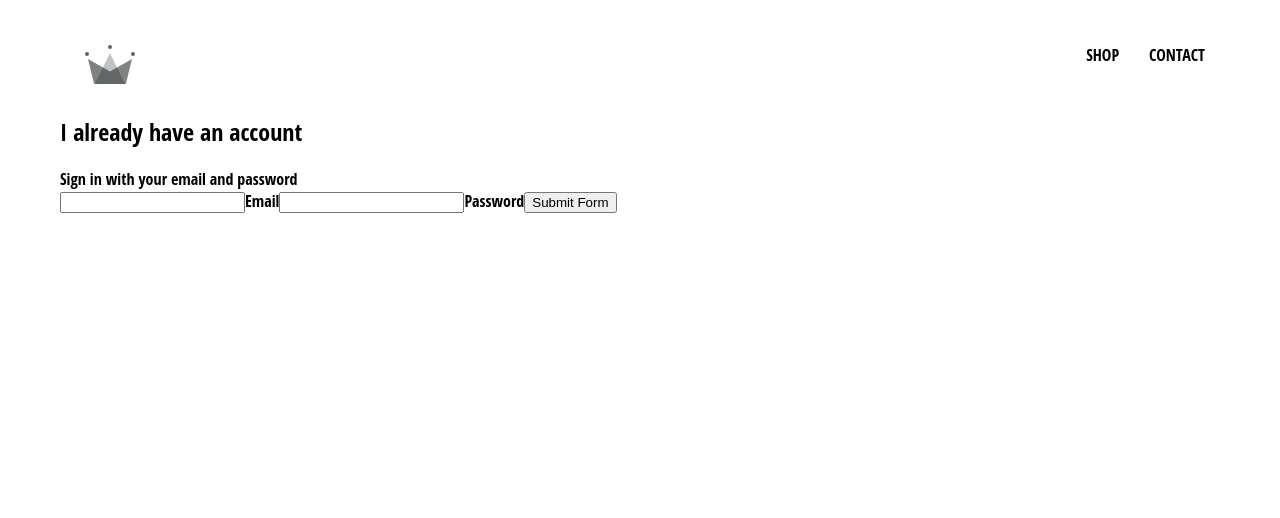
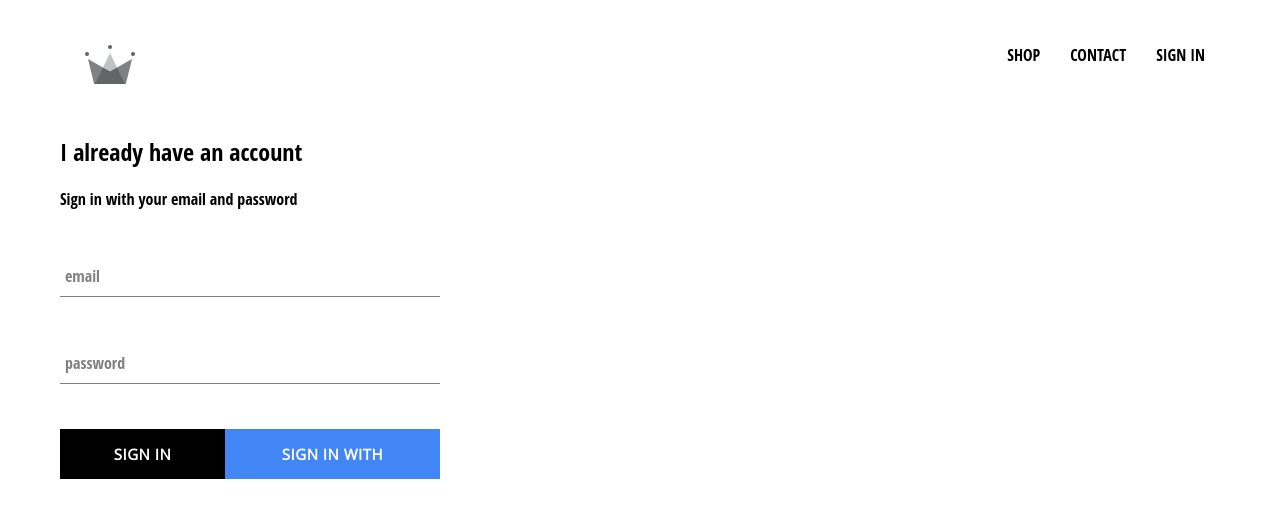
Before and after one commit to BehzodNOSIROV/crwn-clothing, a React (Create React App) app: page /signin in a window 1280 px wide. Shown: the top 518 px of the page. Built offline with nearby package versions, Linux system fonts and the light colour scheme; no server answers.

Commit message:
firebase auth

```diff
--- a/package.json
+++ b/package.json
@@ -6,6 +6,7 @@
     "@testing-library/jest-dom": "^5.16.2",
     "@testing-library/react": "^12.1.3",
     "@testing-library/user-event": "^13.5.0",
+    "firebase": "^9.6.8",
     "node-sass": "^7.0.1",
     "react": "^17.0.2",
     "react-dom": "^17.0.2",
--- a/src/App.css
+++ b/src/App.css
@@ -6,3 +6,6 @@
   text-decoration: none;
   color: black;
 }
+*{
+  box-sizing: border-box;
+}
--- a/src/App.js
+++ b/src/App.js
@@ -4,10 +4,29 @@
 import ShopPage from './pages/shop/shop.component';
 import SignInAndSignUpPage from './pages/sign-in-and-sign-up/sign-in-and-sign-up';
 import Header from './components/header/header.component';
-function App() {
+import {auth} from './firebase/firebase.utils'
+import React from 'react';
+
+class App extends React.Component {
+  constructor(){
+    super();
+    this.state={
+      currentUser:null
+    }
+  }unsubscribeFromAuth=null;
+  componentDidMount(){
+    this.unsubscribeFromAuth=auth.onAuthStateChanged(user =>{
+      this.setState({currentUser:user});
+      console.log(user);
+    })
+  }
+  componentWillUnmount(){
+    this.unsubscribeFromAuth();
+  }
+  render(){
     return (
       <div>
-      <Header/>
+        <Header currentUser={this.state.currentUser}/>
         <Switch>
           <Route exact path='/' component={HomePage}/>
           <Route path='/shop' component={ShopPage}/>
@@ -16,5 +35,6 @@
       </div>
     );
   }
+}
 
 export default App;
--- /dev/null
+++ b/src/components/custom-button/custom-button.component.jsx
@@ -0,0 +1,10 @@
+import React from "react";
+import './custom-button.styles.scss';
+
+const CustomButton=({children,isGoogleSignIn,...otherProps})=>(
+    <button className={`${isGoogleSignIn ? 'google-sign-in':''} custom-button`} {...otherProps}>
+        {children}
+    </button>
+)
+
+export default CustomButton;
--- /dev/null
+++ b/src/components/custom-button/custom-button.styles.scss
@@ -0,0 +1,30 @@
+.custom-button {
+    min-width: 165px;
+    width: auto;
+    height: 50px;
+    letter-spacing: 0.5px;
+    line-height: 50px;
+    padding: 0 35px 0 35px;
+    font-size: 15px;
+    background-color: black;
+    color: white;
+    text-transform: uppercase;
+    font-family: 'Open Sans', sans-serif;
+    font-weight: bolder;
+    border: none;
+    cursor: pointer;
+
+    &:hover {
+      background-color: white;
+      color: black;
+      border: 1px solid black;
+    }
+    &.google-sign-in{
+        background-color: #4285f4;
+        color: white;
+        &:hover{
+            background-color: #357ae8;
+            border: none;
+        }
+    }
+}
--- /dev/null
+++ b/src/components/form-input/form-input.component.jsx
@@ -0,0 +1,18 @@
+import React from "react";
+
+import './form-input.styles.scss'
+
+const FormInput=({handleChange,label,...otherProps})=>(
+    <div className="group">
+        <input className="form-input" onChange={handleChange} {...otherProps}/>
+        {
+            label?
+            (<label className={`${otherProps.value.length?'shrink':''} form-input-label`}>
+                {label}
+            </label>)
+            :null
+        }
+    </div>
+)
+
+export default FormInput
--- /dev/null
+++ b/src/components/form-input/form-input.styles.scss
@@ -0,0 +1,54 @@
+$sub-color: grey;
+$main-color: black;
+
+@mixin shrinkLabel {
+  top: -14px;
+  font-size: 12px;
+  color: $main-color;
+}
+
+.group {
+  position: relative;
+  margin: 45px 0;
+
+  .form-input {
+    background: none;
+    background-color: white;
+    color: $sub-color;
+    font-size: 18px;
+    padding: 10px 10px 10px 5px;
+    display: block;
+    width: 100%;
+    border: none;
+    border-radius: 0;
+    border-bottom: 1px solid $sub-color;
+    margin: 25px 0;
+
+    &:focus {
+      outline: none;
+    }
+
+    &:focus ~ .form-input-label {
+      @include shrinkLabel();
+    }
+  }
+
+  input[type='password'] {
+    letter-spacing: 0.3em;
+  }
+
+  .form-input-label {
+    color: $sub-color;
+    font-size: 16px;
+    font-weight: normal;
+    position: absolute;
+    pointer-events: none;
+    left: 5px;
+    top: 10px;
+    transition: 300ms ease all;
+
+    &.shrink {
+      @include shrinkLabel();
+    }
+  }
+}
--- a/src/components/header/header.component.jsx
+++ b/src/components/header/header.component.jsx
@@ -2,8 +2,8 @@
 import { Link } from "react-router-dom";
 import { ReactComponent as Logo } from "../../assets/crown.svg";
 import './header.styles.scss';
-
-const Header =()=>(
+import { auth } from "../../firebase/firebase.utils";
+const Header =({currentUser})=>(
     <div className="header">
         <Link className="logo-container" to='/'>
             <Logo className="logo"/>
@@ -15,6 +15,14 @@
             <Link to='shop' className="option">
                 CONTACT
             </Link>
+            {
+                currentUser?
+                <div className="option" onClick={()=>auth.signOut()}>SIGN OUT</div>
+                :
+                <Link className="option" to='/signin'>
+                    SIGN IN
+                </Link>
+            }
         </div>
     </div>
 )
--- a/src/components/header/header.styles.scss
+++ b/src/components/header/header.styles.scss
@@ -20,6 +20,7 @@
 
       .option {
         padding: 10px 15px;
+        cursor: pointer;
       }
     }
   }
--- a/src/components/sign-in/sign-in.component.jsx
+++ b/src/components/sign-in/sign-in.component.jsx
@@ -1,4 +1,7 @@
 import React from "react";
+import CustomButton from "../custom-button/custom-button.component";
+import { signInWithGoogle } from "../../firebase/firebase.utils";
+import FormInput from "../form-input/form-input.component";
 import './sign-in.styles.scss';
 
 class SignIn extends React.Component{
@@ -23,21 +26,28 @@
                 <h2>I already have an account</h2>
                 <span>Sign in with your email and password</span>
                 <form onSubmit={this.handleSubmit}>
-                    <input
+                    <FormInput
                         name="email"
                         type={'email'}
                         value={this.state.email}
-                        onChange={this.handleChange}
-                        required/>
-                    <label>Email</label>
-                    <input
+                        handleChange={this.handleChange}
+                        label='email'
+                        required
+                    />
+                    <FormInput
                         name="password"
                         type={'password'}
-                        value={this.state.password}
-                        onChange={this.handleChange}
-                        required/>
-                    <label>Password</label>
-                    <input type="submit" value='Submit Form' />
+                        value={this.state.email}
+                        handleChange={this.handleChange}
+                        label='password'
+                        required
+                    />
+                    <div className="buttons">
+                    <CustomButton type="submit"> Sign In</CustomButton>
+                    <CustomButton onClick={signInWithGoogle} isGoogleSignIn>
+                        Sign In with Google
+                    </CustomButton>
+                    </div>
                 </form>
             </div>
         )
--- a/src/components/sign-in/sign-in.styles.scss
+++ b/src/components/sign-in/sign-in.styles.scss
@@ -0,0 +1,12 @@
+.sign-in{
+    width: 380px;
+    display: flex;
+    flex-direction: column;
+    .title{
+        margin:10px 0 ;
+    }
+    .buttons {
+        display: flex;
+        justify-content: space-between;
+    }
+}
--- /dev/null
+++ b/src/firebase/firebase.utils.js
@@ -0,0 +1,24 @@
+import firebase from 'firebase/compat/app';
+import 'firebase/compat/auth';
+import 'firebase/compat/firestore';
+
+const config = {
+    apiKey: "AIzaSyDsAQ0vjaDeTeRsdq7NgO5bG5xqVnMZT0M",
+    authDomain: "crwn-db-1374e.firebaseapp.com",
+    projectId: "crwn-db-1374e",
+    storageBucket: "crwn-db-1374e.appspot.com",
+    messagingSenderId: "602776657765",
+    appId: "1:602776657765:web:6b9e57ad33b0fb4874cb8c",
+    measurementId: "G-8H6HEMBPKV"
+}
+
+firebase.initializeApp(config);
+export const auth=firebase.auth();
+export const firestore=firebase.firestore();
+
+const provider = new firebase.auth.GoogleAuthProvider();
+provider.setCustomParameters({prompt:'select_account'});
+
+export const signInWithGoogle=()=> auth.signInWithPopup(provider);
+
+export default firebase;
```
Also changed, not shown: 1 other file (tests, documents, lock files or other folders). Lines whose indentation alone changed are shown as unchanged.
